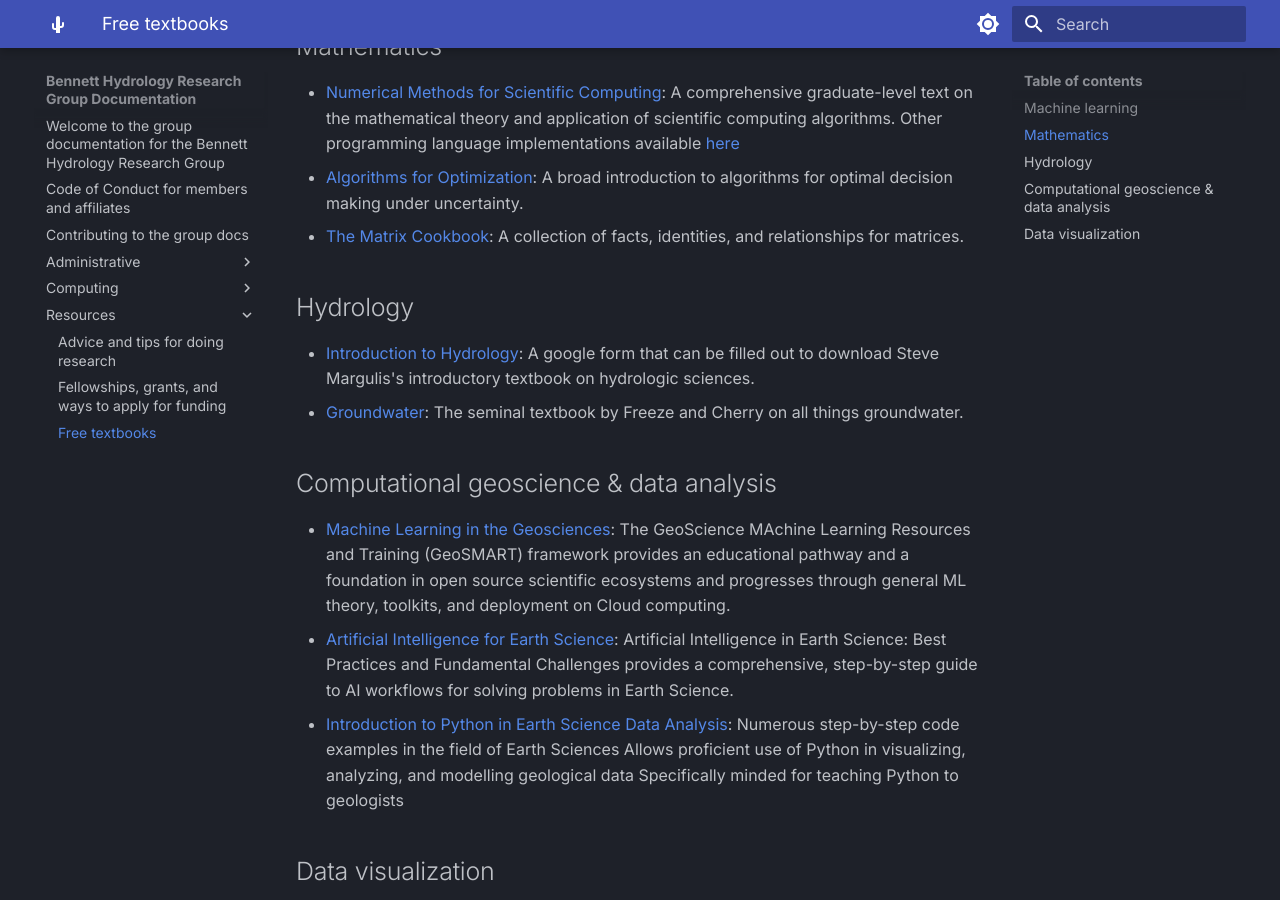
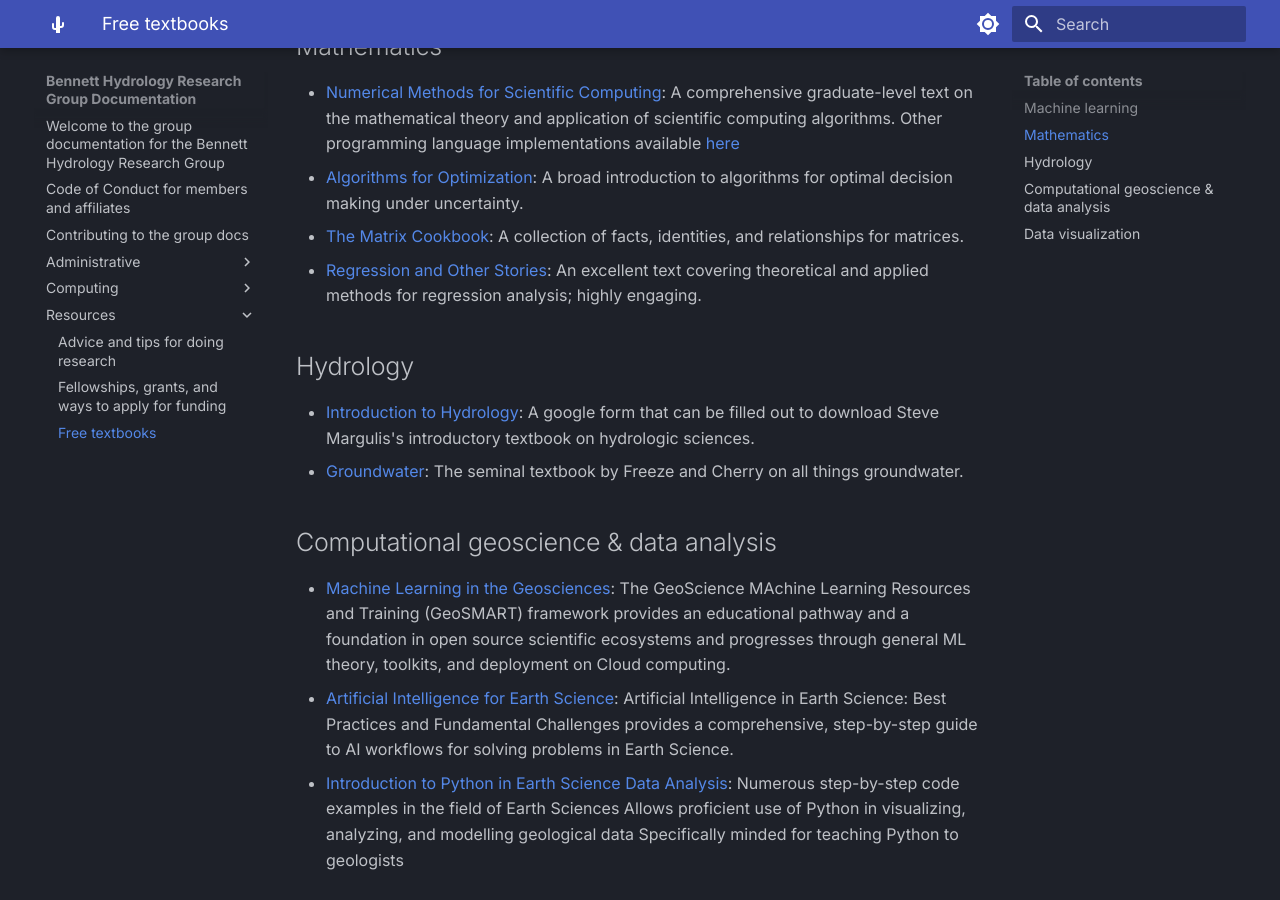
Before and after one commit to BennettHydroLab/group_docs, an MkDocs documentation site: the page built from docs/resources/3_textbooks.md, in a window 1280 px wide and 900 px high, scrolled down 403 px. Built offline with MkDocs 1.6.1 and Material for MkDocs 9.7.7, drawn with Linux system fonts in a browser that asks for light colours.

Commit message:
Add regression and other stories link

```diff
--- a/docs/resources/3_textbooks.md
+++ b/docs/resources/3_textbooks.md
@@ -9,6 +9,7 @@
 - [Numerical Methods for Scientific Computing](https://www.equalsharepress.com/media/NMFSC.pdf): A comprehensive graduate-level text on the mathematical theory and application of scientific computing algorithms. Other programming language implementations available [here](https://github.com/nmfsc)
 - [Algorithms for Optimization](https://algorithmsbook.com/optimization/files/optimization.pdf): A broad introduction to algorithms for optimal decision making under uncertainty.
 - [The Matrix Cookbook](https://www.math.uwaterloo.ca/~hwolkowi/matrixcookbook.pdf): A collection of facts, identities, and relationships for matrices.
+- [Regression and Other Stories](https://users.aalto.fi/~ave/ROS.pdf): An excellent text covering theoretical and applied methods for regression analysis; highly engaging.
 
 ## Hydrology
 
```
